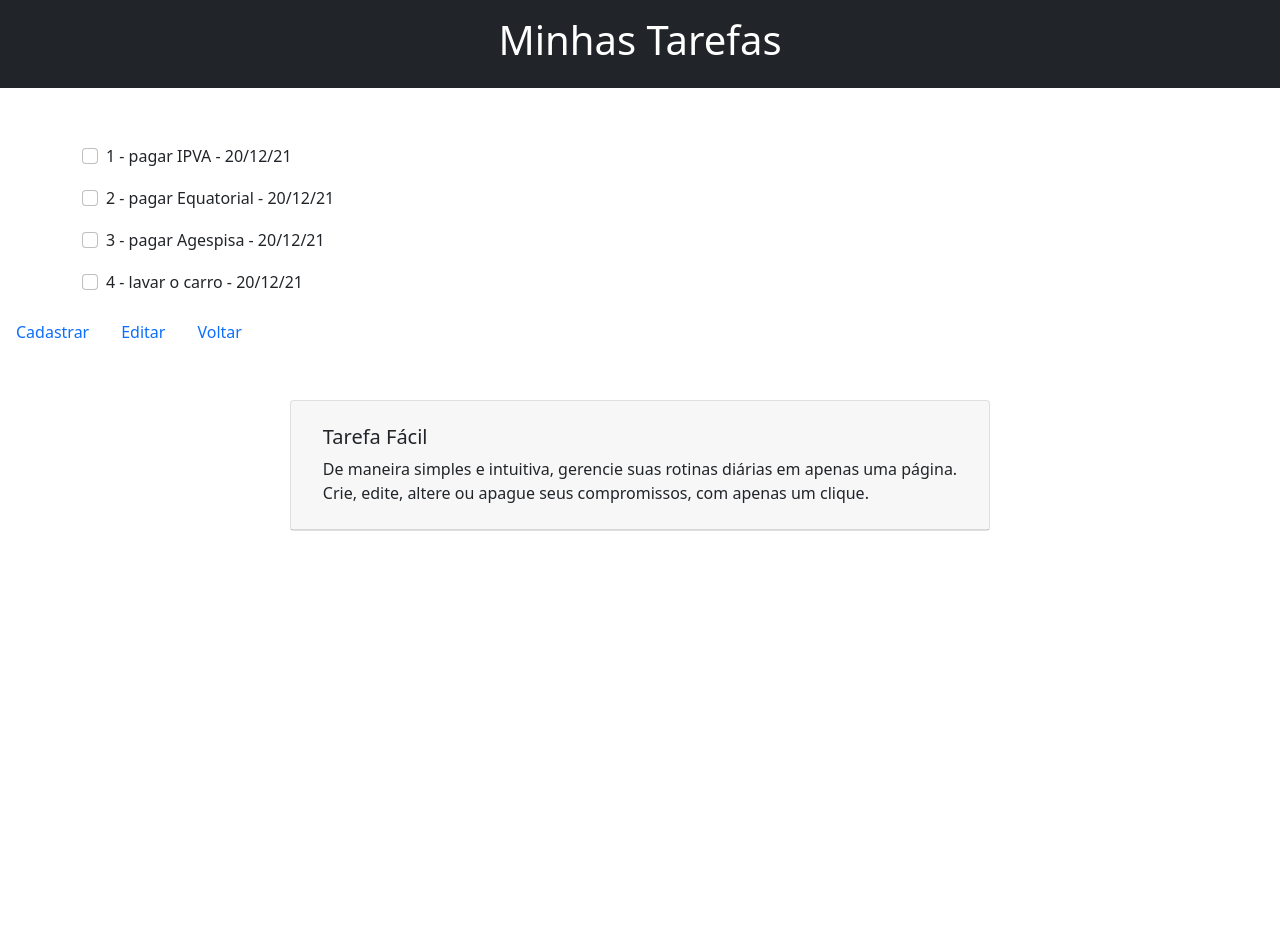
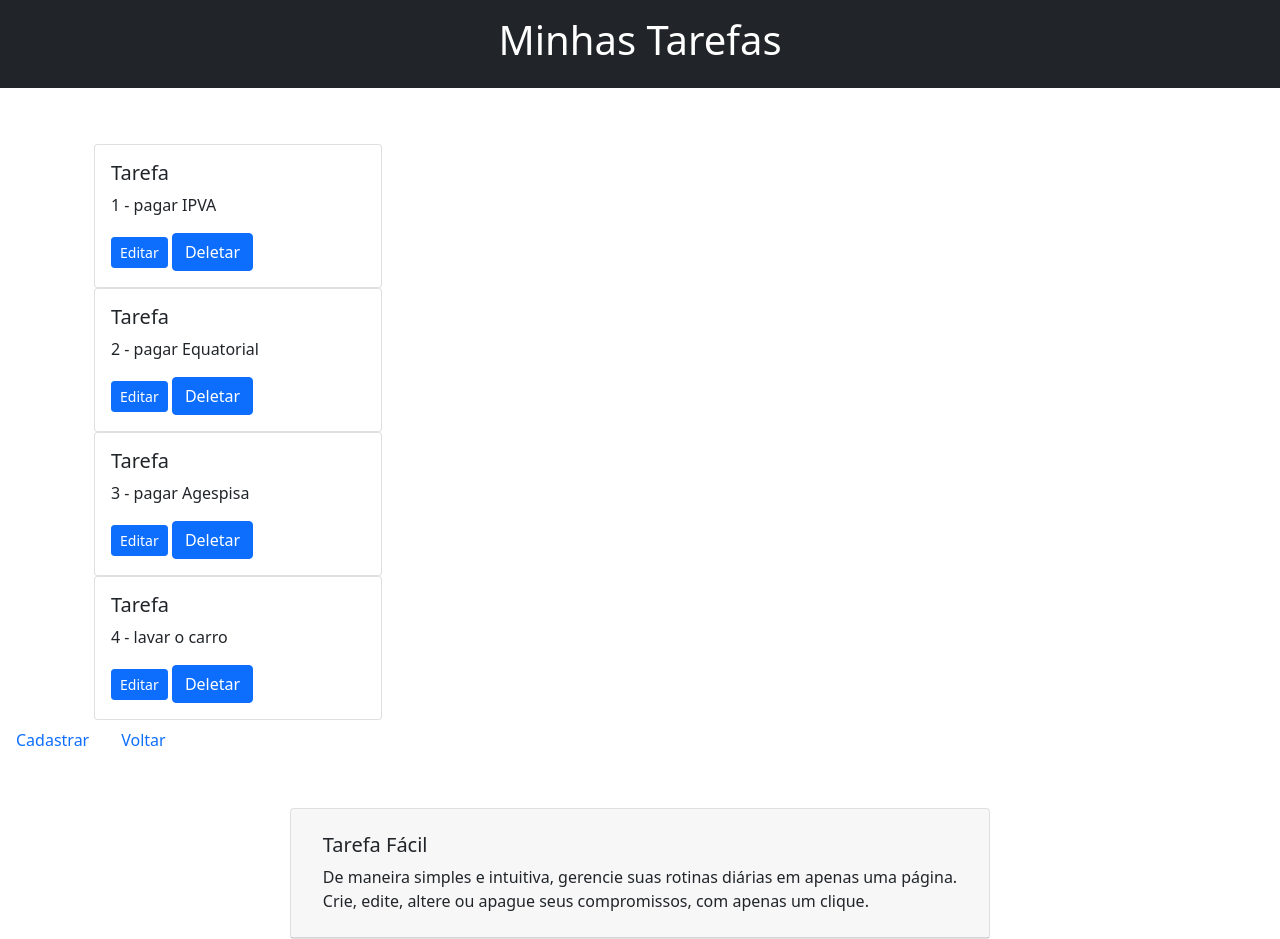
Before and after one commit to GetulioCastro/tarefa_facil, a Django app: page /tarefa/ in a window 1280 px wide. Before the commit the page ends 531 px from the top, so only its background shows below. Run offline with Django 4.2, Linux system fonts and the light colour scheme.

Commit message:
criado cards para demonstrar as tarefas

```diff
--- a/tarefa_facil/base/templates/base/tarefa_listar.html
+++ b/tarefa_facil/base/templates/base/tarefa_listar.html
@@ -25,12 +25,20 @@
     <div class="container">
 
         {% for tarefa in tarefas %}
-        <div class="form-check">
-            <input class="form-check-input" type="checkbox" value="" id="flexCheckDefault">
-            <label class="form-check-label" for="flexCheckDefault">
-              <p>{{ tarefa.id }} - {{ tarefa.descricao }} - {{ tarefa.data }}</p>
-            </label>
-          </div>
+         <div class="container">
+             <div class="row">
+                 <div class="col-sm-3">
+                     <div class="card" style="width: 18rem;">
+                        <div class="card-body">
+                            <h5 class="card-title">Tarefa</h5>
+                            <p>{{ tarefa.id }} - {{ tarefa.descricao }}</p>
+                            <a href="tarefa_editar.html" class="btn btn-primary btn-sm">Editar</a>
+                            <a href="tarefa_deletar.html" class="btn btn-primary btn-sn">Deletar</a>
+                        </div>
+                    </div>
+                 </div>
+             </div>
+         </div>
         {% endfor %}
     </div>
 
@@ -38,9 +46,6 @@
     <ul class="nav justify-content center">
         <li class="nav-item">
             <a aria-current="page" href="{% url 'tarefa_cadastrar' %}" class="nav-link active">Cadastrar</a>
-        </li>
-        <li class="nav-item">
-            <a aria-current="page" href="{% url 'tarefa_editar' %}" class="nav-link active">Editar</a>
         </li>
         <li class="nav-item">
             <a aria-current="page" href="{% url 'home' %}" class="nav-link active">Voltar</a>
```
